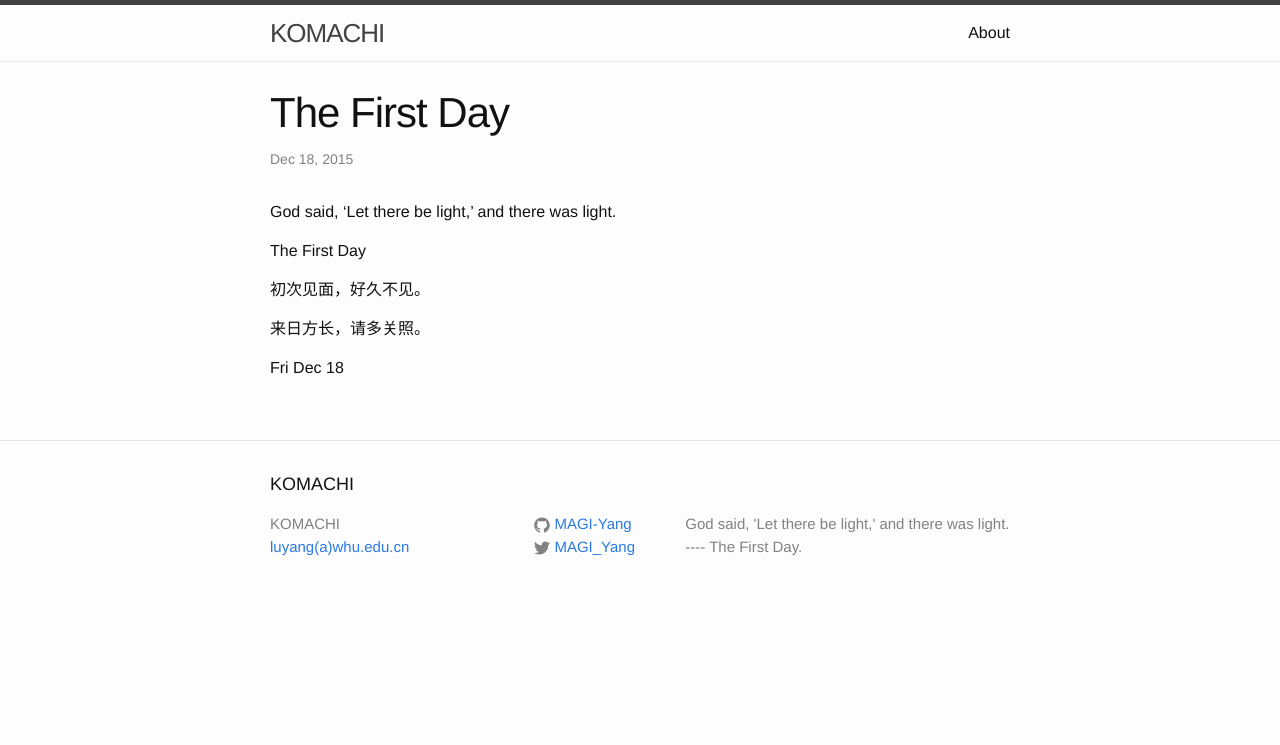
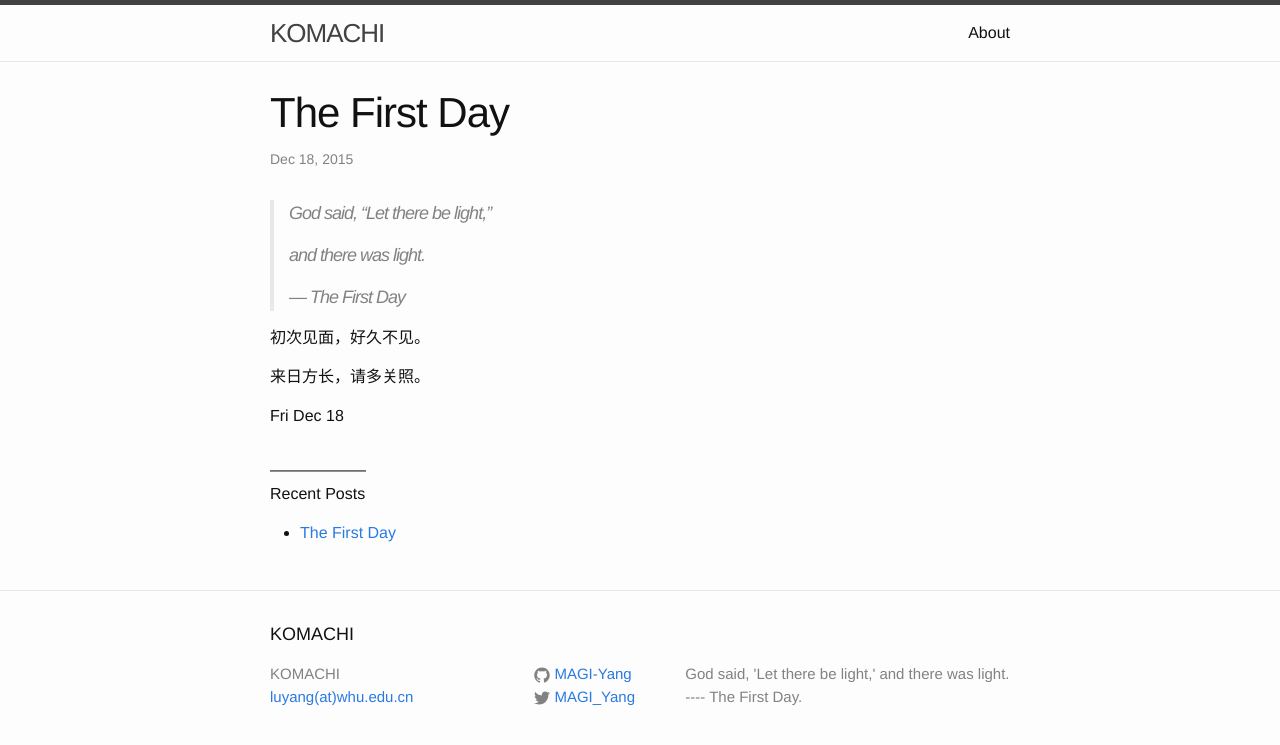
Before and after one commit to MAGI-Yang/MAGI-Yang.github.io, a Jekyll site: the page built from _posts/2015-12-18-The-First-Day.md, in a window 1280 px wide. Shown: the top 745 px of the page. Built offline with Jekyll 4.4.1, drawn with Linux system fonts in a browser that asks for light colours.

Commit message:
Recent Posts
Recent Posts

```diff
--- a/_config.yml
+++ b/_config.yml
@@ -7,7 +7,7 @@
 
 # Site settings
 title: KOMACHI
-email: luyang(a)whu.edu.cn
+email: luyang(at)whu.edu.cn
 description: "God said, 'Let there be light,' and there was light. ---- The First Day."
 baseurl: "" # the subpath of your site, e.g. /blog
 url: "http://MAGI-Yang.github.com" # the base hostname & protocol for your site
--- a/_layouts/post.html
+++ b/_layouts/post.html
@@ -12,4 +12,16 @@ layout: default
     {{ content }}
   </div>
 
+
+
+  <div class="recent-post">
+——————
+  <h4>Recent Posts</h4>
+<ul>
+  {% for post in site.posts limit:5 %}
+  <li><a href="{{ BASE_PATH }}{{ post.url }}">{{ post.title }}</a></li>
+  {% endfor %}
+</ul>
+</div>
+
 </article>
--- a/_posts/2015-12-18-The-First-Day.md
+++ b/_posts/2015-12-18-The-First-Day.md
@@ -5,10 +5,11 @@ date:   2015-12-18 14:00:00 +0900
 categories: hello
 ---
 
-God said, 'Let there be light,' and there was light.
-
-The First Day
-
+> God said, “Let there be light,”
+>
+> and there was light.
+>
+>  --- The First Day
 
 初次见面，好久不见。
 
```
